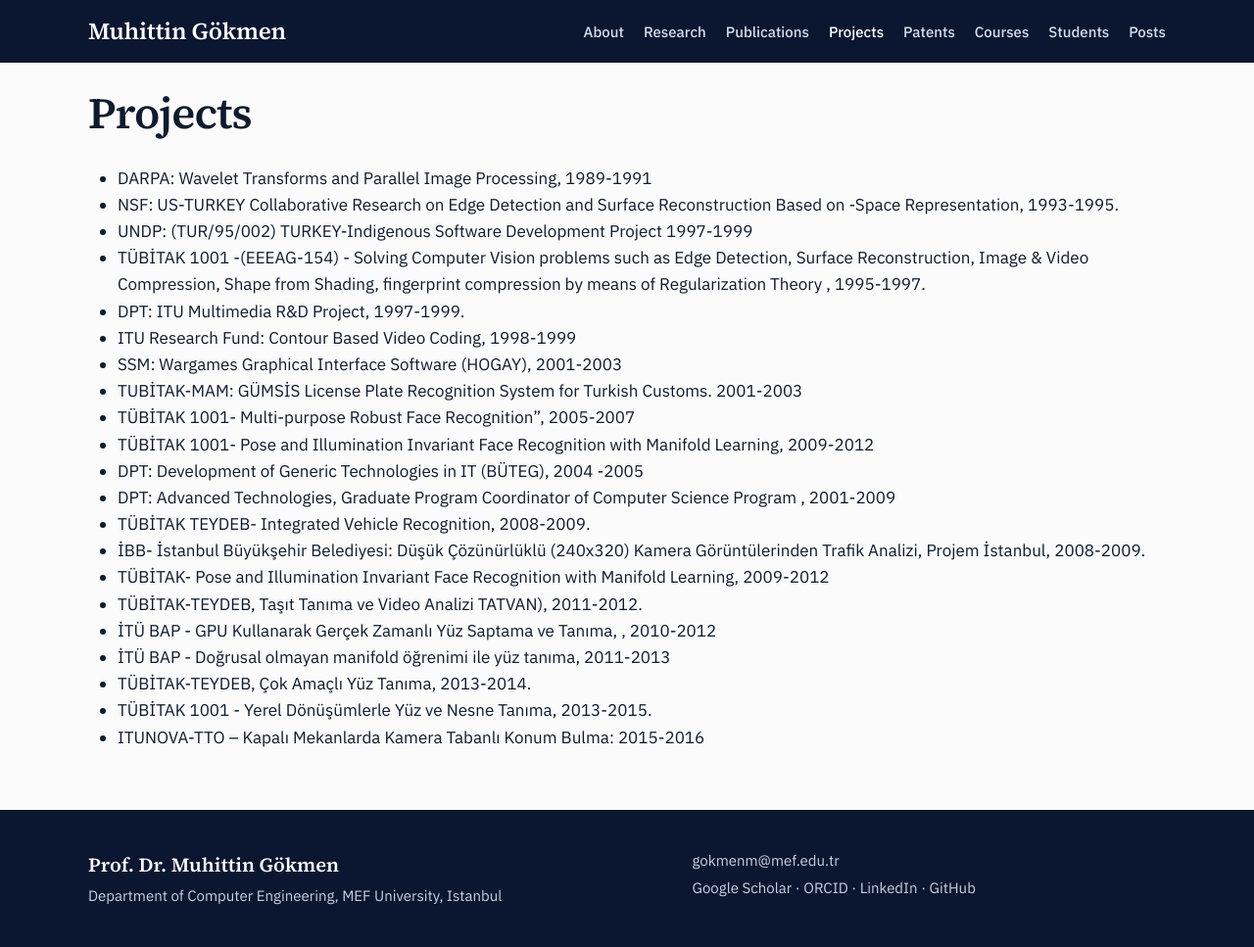
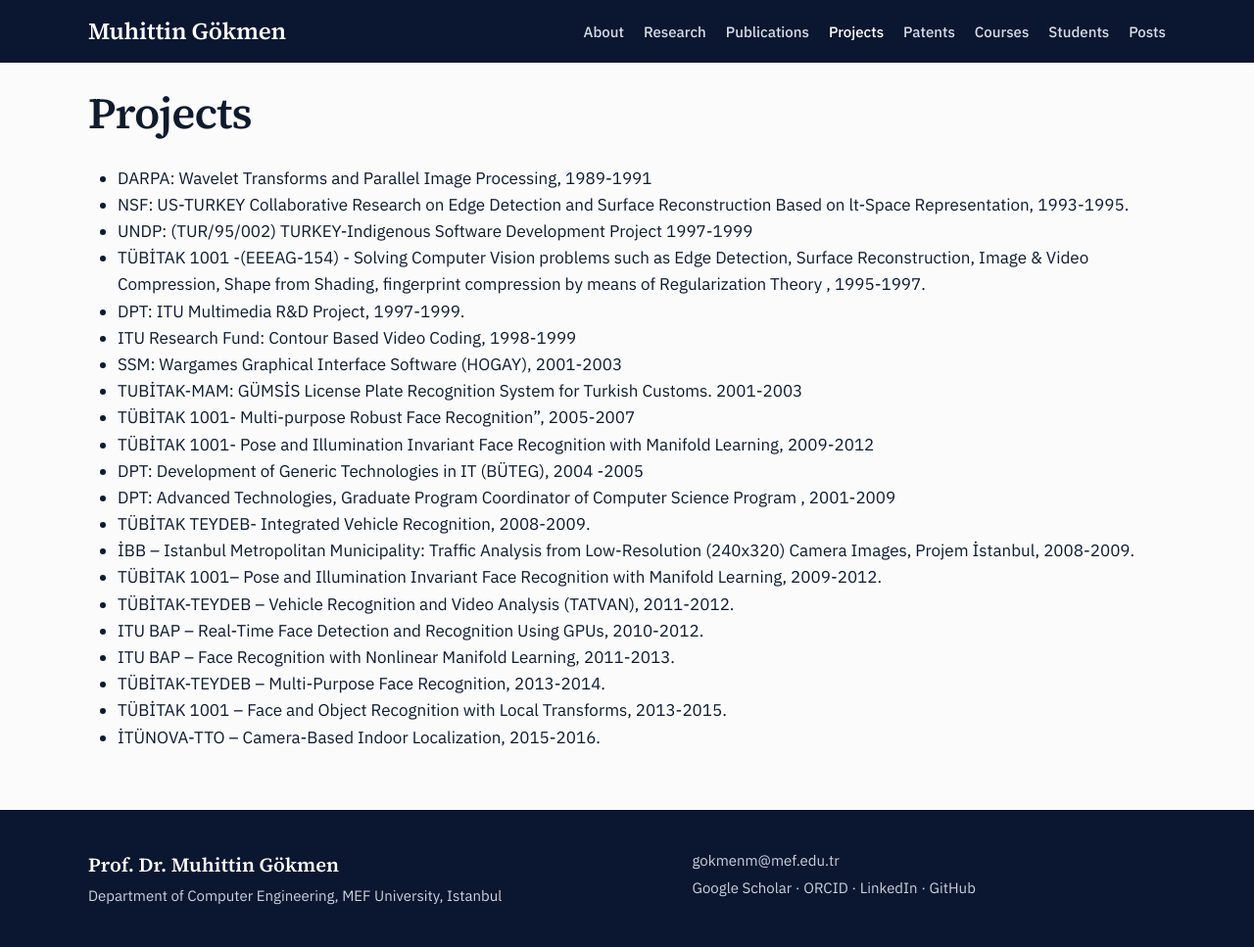
Before and after one commit to muhittingokmen/muhittingokmen.github.io, a Jekyll site: the page built from _pages/projects.md, in a window 1280 px wide. Shown: the whole page at 98% size. Built offline with Jekyll 4.4.1, drawn with Linux system fonts in a browser that asks for light colours.

Commit message:
Update projects.md

```diff
--- a/_pages/projects.md
+++ b/_pages/projects.md
@@ -4,7 +4,7 @@ permalink: /projects/
 ---
 
 -   DARPA: Wavelet Transforms and Parallel Image Processing, 1989-1991
--   NSF: US-TURKEY Collaborative Research on Edge Detection and Surface Reconstruction Based on -Space Representation, 1993-1995.
+-   NSF: US-TURKEY Collaborative Research on Edge Detection and Surface Reconstruction Based on lt-Space Representation, 1993-1995.
 -   UNDP: (TUR/95/002) TURKEY-Indigenous Software Development Project 1997-1999
 -   TÜBİTAK 1001 -(EEEAG-154) - Solving Computer Vision problems such as Edge Detection, Surface Reconstruction, Image & Video Compression, Shape from Shading, fingerprint compression by means of Regularization Theory , 1995-1997.
 -   DPT: ITU Multimedia R&D Project, 1997-1999.
@@ -16,11 +16,11 @@ permalink: /projects/
 -   DPT: Development of Generic Technologies in IT (BÜTEG), 2004 -2005
 -   DPT: Advanced Technologies, Graduate Program Coordinator of Computer Science Program , 2001-2009
 -   TÜBİTAK TEYDEB- Integrated Vehicle Recognition, 2008-2009.
--   İBB- İstanbul Büyükşehir Belediyesi: Düşük Çözünürlüklü (240x320) Kamera Görüntülerinden Trafik Analizi, Projem İstanbul, 2008-2009.
--   TÜBİTAK- Pose and Illumination Invariant Face Recognition with Manifold Learning, 2009-2012
--   TÜBİTAK-TEYDEB, Taşıt Tanıma ve Video Analizi TATVAN), 2011-2012.
--   İTÜ BAP - GPU Kullanarak Gerçek Zamanlı Yüz Saptama ve Tanıma, , 2010-2012
--   İTÜ BAP - Doğrusal olmayan manifold öğrenimi ile yüz tanıma, 2011-2013
--   TÜBİTAK-TEYDEB, Çok Amaçlı Yüz Tanıma, 2013-2014.
--   TÜBİTAK 1001 - Yerel Dönüşümlerle Yüz ve Nesne Tanıma, 2013-2015.
--   ITUNOVA-TTO – Kapalı Mekanlarda Kamera Tabanlı Konum Bulma: 2015-2016
+-   İBB – Istanbul Metropolitan Municipality: Traffic Analysis from Low-Resolution (240x320) Camera Images, Projem İstanbul, 2008-2009.
+-   TÜBİTAK 1001– Pose and Illumination Invariant Face Recognition with Manifold Learning, 2009-2012.
+-   TÜBİTAK-TEYDEB – Vehicle Recognition and Video Analysis (TATVAN), 2011-2012.
+-   ITU BAP – Real-Time Face Detection and Recognition Using GPUs, 2010-2012.
+-   ITU BAP – Face Recognition with Nonlinear Manifold Learning, 2011-2013.
+-   TÜBİTAK-TEYDEB – Multi-Purpose Face Recognition, 2013-2014.
+-   TÜBİTAK 1001 – Face and Object Recognition with Local Transforms, 2013-2015.
+-   İTÜNOVA-TTO – Camera-Based Indoor Localization, 2015-2016.
```
